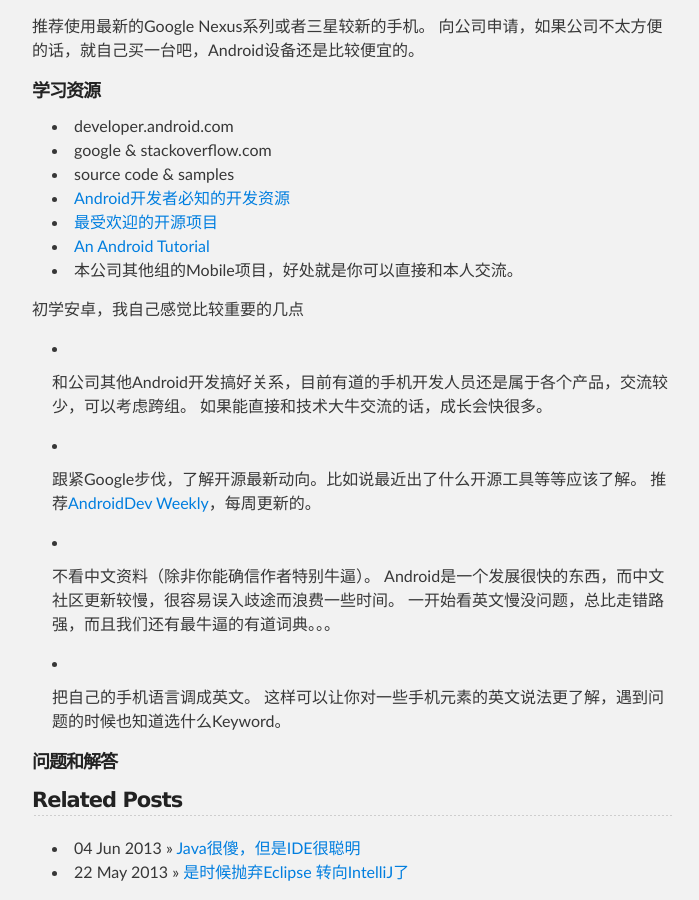
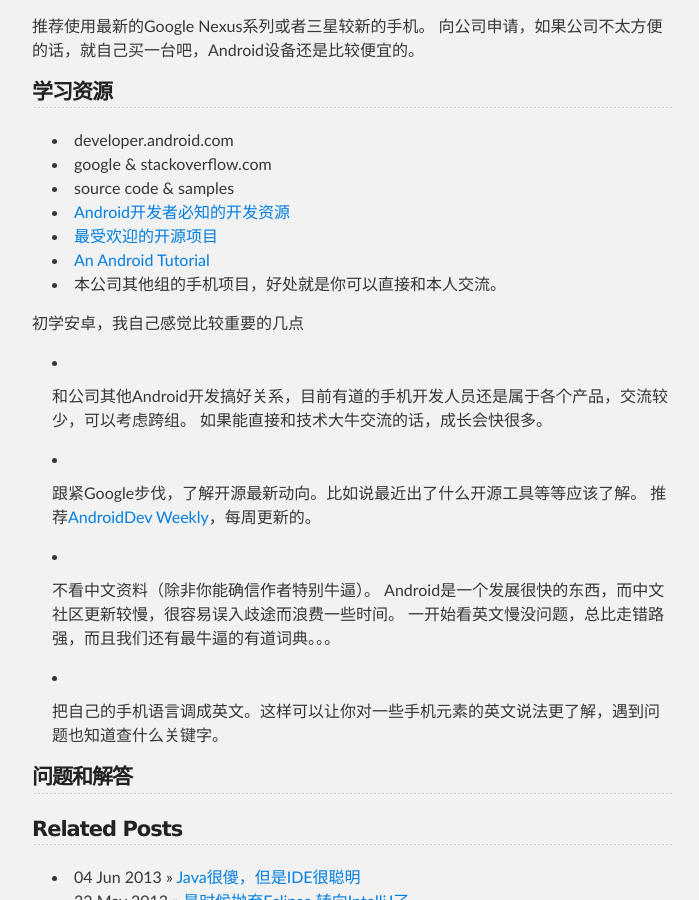
Before and after one commit to lixian/lixian.github.io, a Jekyll site: the page built from _posts/2013-06-23-android-dev-guide.md, in a window 1280 px wide and 900 px high, scrolled down 874 px. Shown: the whole window, without its empty margins (288-987 px from the left). Built offline with Jekyll 4.4.1, drawn with Linux system fonts in a browser that asks for light colours; Markdown is read by kramdown in place of the engine named in the settings.

```diff
--- a/_config.yml
+++ b/_config.yml
@@ -1 +1,2 @@
 permalink: pretty
+markdown: rdiscount
--- a/_posts/2013-06-23-android-dev-guide.md
+++ b/_posts/2013-06-23-android-dev-guide.md
@@ -30,7 +30,7 @@ AVD可以用，但是跟IOS的虚拟机体验差太远了，只能做辅助。
 推荐使用最新的Google Nexus系列或者三星较新的手机。
 向公司申请，如果公司不太方便的话，就自己买一台吧，Android设备还是比较便宜的。
 
-### 学习资源
+## 学习资源
 
 -   developer.android.com
 -   google & stackoverflow.com
@@ -38,7 +38,7 @@ AVD可以用，但是跟IOS的虚拟机体验差太远了，只能做辅助。
 -   [Android开发者必知的开发资源](http://www.importnew.com/3988.html)
 -   [最受欢迎的开源项目](http://www.csdn.net/article/tag/%E6%9C%80%E5%8F%97%E6%AC%A2%E8%BF%8E%E7%9A%84%E5%BC%80%E6%BA%90%E9%A1%B9%E7%9B%AE)
 -   [An Android Tutorial](http://www.vogella.com/articles/Android/article.html)
--   本公司其他组的Mobile项目，好处就是你可以直接和本人交流。
+-   本公司其他组的手机项目，好处就是你可以直接和本人交流。
 
 初学安卓，我自己感觉比较重要的几点
 
@@ -49,6 +49,6 @@ AVD可以用，但是跟IOS的虚拟机体验差太远了，只能做辅助。
 
 -   不看中文资料（除非你能确信作者特别牛逼）。 Android是一个发展很快的东西，而中文社区更新较慢，很容易误入歧途而浪费一些时间。 一开始看英文慢没问题，总比走错路强，而且我们还有最牛逼的有道词典。。。
 
--   把自己的手机语言调成英文。 这样可以让你对一些手机元素的英文说法更了解，遇到问题的时候也知道选什么Keyword。
+-   把自己的手机语言调成英文。这样可以让你对一些手机元素的英文说法更了解，遇到问题也知道查什么关键字。
 
-### 问题和解答
+## 问题和解答
```
